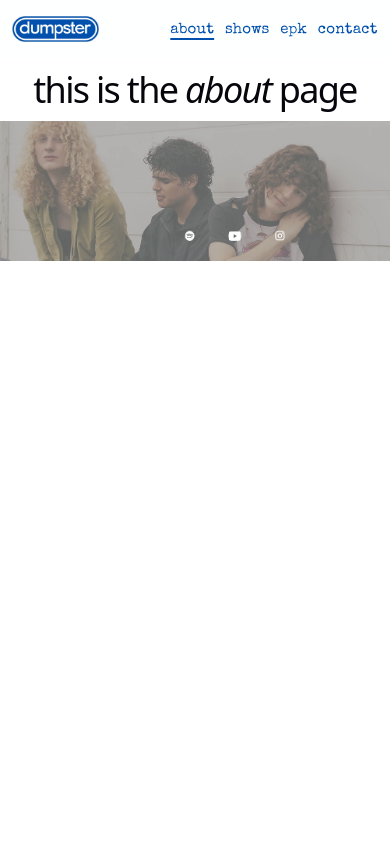
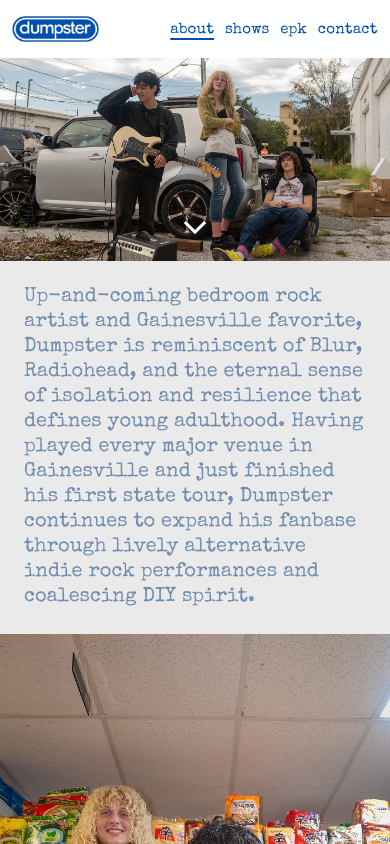
Before and after one commit to Swamp-Records/dumpster-website, a React (Vite) app in the folder frontend/: page /about in a window 390 px wide. Shown: the top 844 px of the page. Built offline with nearby package versions, Linux system fonts and the light colour scheme.

Commit message:
added about page

```diff
--- /dev/null
+++ b/frontend/src/pages/about.css
@@ -0,0 +1,87 @@
+.about-page {
+  container-type: inline-size;
+}
+
+.about-intro {
+  display: grid;
+}
+
+.about-intro > * {
+  grid-area: 1 / 1;
+}
+
+.about-hero,
+.about-portrait {
+  display: block;
+  width: 100%;
+  height: auto;
+}
+
+.about-scroll {
+  align-self: end;
+  justify-self: center;
+  display: grid;
+  place-items: center;
+  width: 44px;
+  height: 44px;
+  margin-block-end: 12px;
+  padding: 0;
+  border: 0;
+  background: transparent;
+  color: #fff;
+  cursor: pointer;
+}
+
+.about-scroll::after {
+  box-sizing: border-box;
+  width: 16px;
+  height: 16px;
+  border: solid currentColor;
+  border-width: 0 3px 3px 0;
+  transform: translateY(-25%) rotate(45deg);
+  filter: drop-shadow(0 1px 2px rgb(0 0 0 / 65%));
+  content: '';
+}
+
+.about-scroll:focus-visible {
+  outline: 2px solid #fff;
+  outline-offset: 2px;
+}
+
+.about-story {
+  display: grid;
+  grid-template-columns: minmax(0, 741fr) minmax(0, 704fr);
+}
+
+.about-bio {
+  display: grid;
+  align-content: center;
+  padding-block: 1.5cqw;
+  padding-inline: 1.5cqw 1cqw;
+  background: #eaeaea;
+  color: #718daf;
+  font: 400 max(22px, 2.7682cqw) / 1 var(--typewriter);
+  letter-spacing: 0;
+  text-align: left;
+}
+
+#about-bio {
+  scroll-margin-block-start: clamp(24px, 13.1cqw, 24svh);
+}
+
+.about-portrait {
+  align-self: stretch;
+  object-fit: cover;
+}
+
+@media (max-width: 760px) {
+  .about-story {
+    grid-template-columns: minmax(0, 1fr);
+  }
+
+  .about-bio {
+    padding: clamp(24px, 6cqw, 44px);
+    font-size: clamp(20px, 4.8cqw, 26px);
+    line-height: 1.25;
+  }
+}
--- a/frontend/src/pages/about.jsx
+++ b/frontend/src/pages/about.jsx
@@ -1,5 +1,55 @@
-function About() {
+import { useRef } from 'react'
+import './about.css'
+import groupPhoto from '../assets/dumpster-about-hero.webp'
+import portrait from '../assets/dumpster-about-portrait.webp'
 
-  return (<h1>this is the <em>about</em> page</h1>)}
+export default function About() {
+  const bioRef = useRef(null)
 
-export default About
+  function scrollToBio() {
+    const bio = bioRef.current
+    const reduceMotion = window.matchMedia('(prefers-reduced-motion: reduce)').matches
+    bio.focus({ preventScroll: true })
+    bio.scrollIntoView({ behavior: reduceMotion ? 'auto' : 'smooth' })
+  }
+
+  return (
+    <main className="about-page" aria-label="About Dumpster">
+      <div className="about-intro">
+        <img
+          className="about-hero"
+          src={groupPhoto}
+          alt="Dumpster with an electric guitar and amp beside a wrecked car"
+          width="1445"
+          height="752"
+          fetchPriority="high"
+        />
+        <button
+          className="about-scroll"
+          type="button"
+          aria-label="Scroll to the band bio"
+          onClick={scrollToBio}
+        />
+      </div>
+      <div className="about-story">
+        <div className="about-bio">
+          <p id="about-bio" ref={bioRef} tabIndex={-1}>
+            Up-and-coming bedroom rock artist and Gainesville favorite, Dumpster is reminiscent
+            of Blur, Radiohead, and the eternal sense of isolation and resilience that defines
+            young adulthood. Having played every major venue in Gainesville and just finished his
+            first state tour, Dumpster continues to expand his fanbase through lively alternative
+            indie rock performances and coalescing DIY spirit.
+          </p>
+        </div>
+        <img
+          className="about-portrait"
+          src={portrait}
+          alt="The three members of Dumpster in a grocery aisle, with the middle member wearing headphones"
+          width="704"
+          height="1162"
+          loading="lazy"
+        />
+      </div>
+    </main>
+  )
+}
```
Also changed, not shown: frontend/src/assets/dumpster-about-hero.webp (added), frontend/src/assets/dumpster-about-portrait.webp (added).
